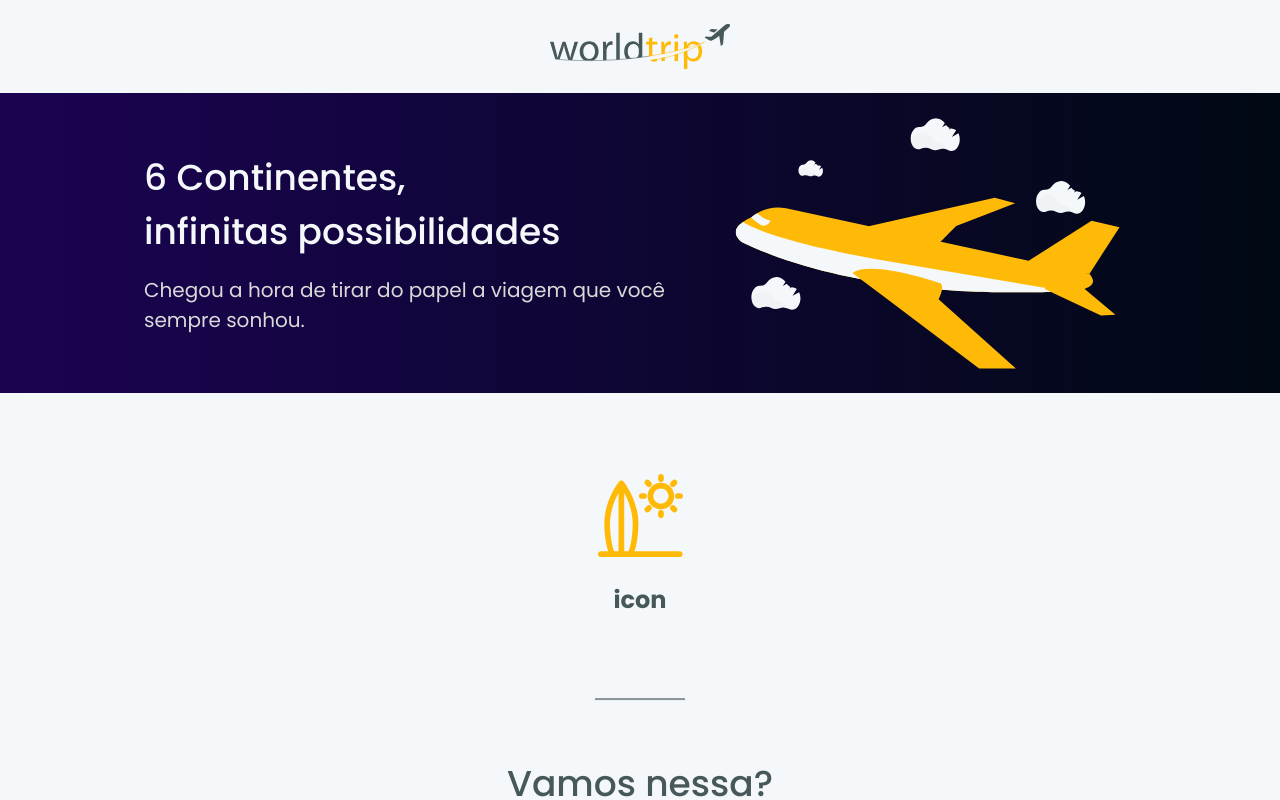
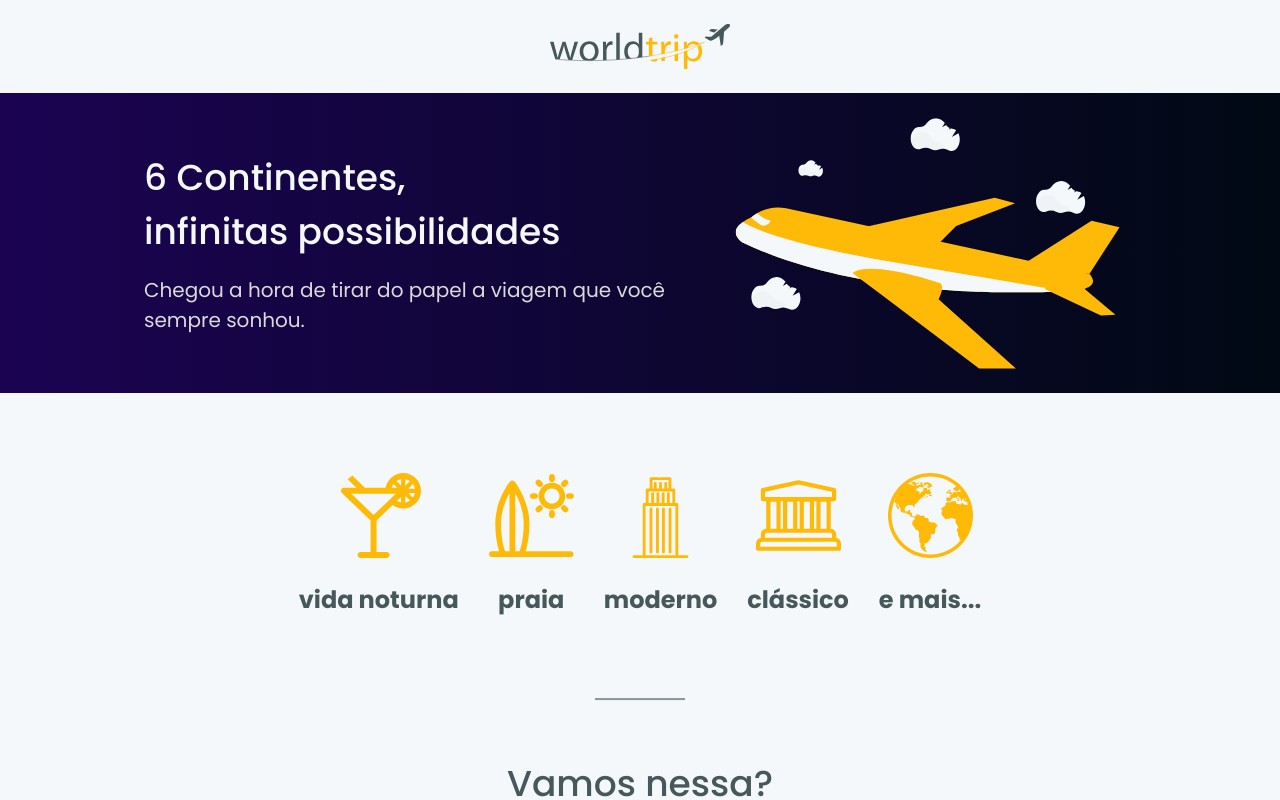
Before and after one commit to gustavobuziki/world-trip, a Next.js app: page / in a window 1280 px wide. Built offline with nearby package versions, Linux system fonts and the light colour scheme; data requests are answered from the project's data file.

Commit message:
feat: navbar

```diff
--- a/db.json
+++ b/db.json
@@ -288,5 +288,27 @@
 				}
 			]
 		}
+	],
+	"navigations": [
+		{
+			"name": "vida noturna",
+			"icon": "/icons/nav/cocktail.svg"
+		},
+		{
+			"name": "praia",
+			"icon": "/icons/nav/surf.svg"
+		},
+		{
+			"name": "moderno",
+			"icon": "/icons/nav/building.svg"
+		},
+		{
+			"name": "clássico",
+			"icon": "/icons/nav/museum.svg"
+		},
+		{
+			"name": "e mais...",
+			"icon": "/icons/nav/earth.svg"
+		}
 	]
 }
--- a/src/components/navigation.tsx
+++ b/src/components/navigation.tsx
@@ -1,4 +1,9 @@
+import { useEffect, useState } from 'react';
+
+import axios from 'axios';
 import { HStack, Image, Text, useBreakpointValue, Flex, Box } from '@chakra-ui/react';
+
+import { navigationType } from '~/type/continente-type';
 
 export const Navigation = () => {
 	const isDesktop = useBreakpointValue({
@@ -6,15 +11,25 @@ export const Navigation = () => {
 		md: true,
 		lg: true,
 	});
+	const [navigations, setNavigations] = useState<navigationType[] | []>([]);
+
+	useEffect(() => {
+		axios
+			.get('http://localhost:3001/navigations')
+			.then((resp) => setNavigations(resp.data))
+			.catch((e) => console.log(e));
+	}, []);
 
 	return isDesktop ? (
 		<HStack spacing="6" py="20" justifyContent="center" gap="30">
-			<Flex gap="6" direction="column" alignItems="center">
-				<Image src="/icons/nav/surf.svg" alt="icon" />
-				<Text fontWeight="semibold" fontSize="24">
-					icon
-				</Text>
-			</Flex>
+			{navigations.map((navigation) => (
+				<Flex gap="6" direction="column" alignItems="center" key={navigation.name}>
+					<Image src={navigation.icon} alt={navigation.name} />
+					<Text fontWeight="semibold" fontSize="24">
+						{navigation.name}
+					</Text>
+				</Flex>
+			))}
 		</HStack>
 	) : (
 		<Flex alignItems="center" justifyContent="center" flexWrap="wrap" py="6" gap="20">
--- a/src/type/continente-type.ts
+++ b/src/type/continente-type.ts
@@ -16,3 +16,8 @@ export type continentType = {
 	];
 	description: string;
 };
+
+export type navigationType = {
+	name: string;
+	icon: string;
+};
```
